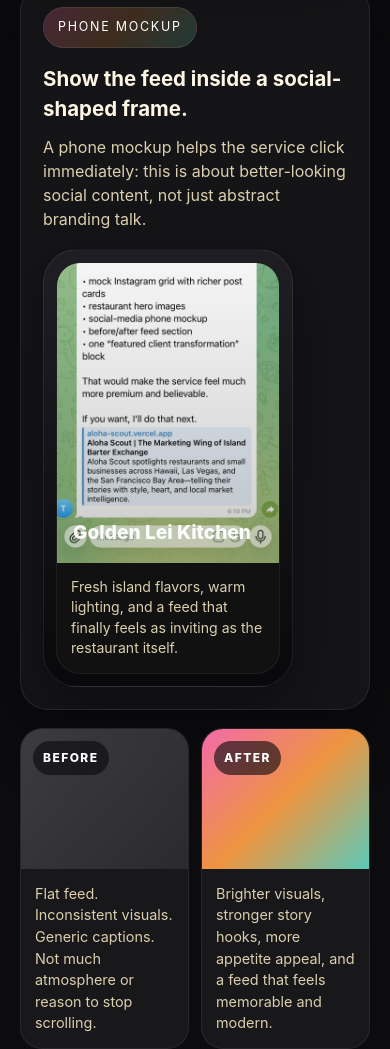
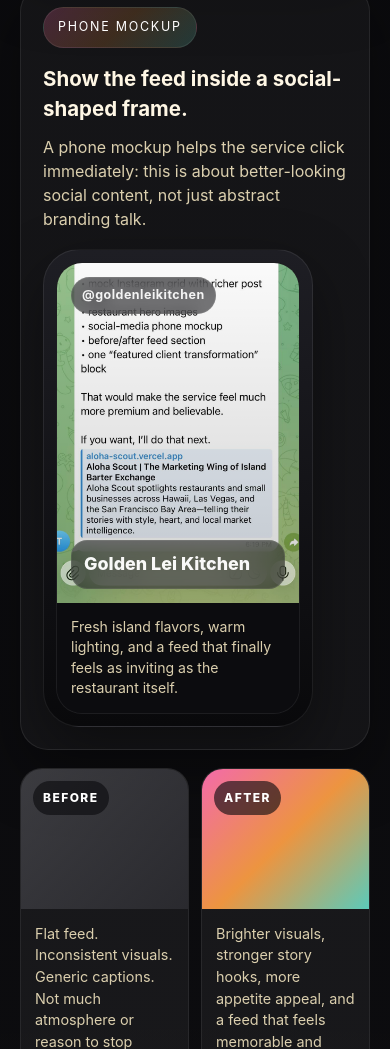
Before and after one commit to grampadsbot-sudo/aloha-scout, a website: page index.html in a window 390 px wide. Shown: the part 8472-9521 px from the top of the page. Drawn offline with Linux system fonts and the light colour scheme.

Commit message:
Strengthen phone mockup with clearer real-photo treatment

```diff
--- a/index.html
+++ b/index.html
@@ -627,9 +627,9 @@
 
     .phone-shell {
       margin-top: 18px;
-      width: 250px;
+      width: 270px;
       max-width: 100%;
-      border-radius: 34px;
+      border-radius: 36px;
       padding: 12px;
       background: linear-gradient(180deg, #1e1e24, #09090b);
       border: 1px solid rgba(255,255,255,0.08);
@@ -637,29 +637,50 @@
     }
 
     .phone-screen {
-      border-radius: 24px;
+      border-radius: 26px;
       overflow: hidden;
-      background: #111;
+      background: #0f0f12;
       border: 1px solid rgba(255,255,255,0.06);
     }
 
     .phone-post {
-      height: 300px;
-      background-image: linear-gradient(180deg, rgba(0,0,0,0.04), rgba(0,0,0,0.20)), url('/restaurant-hero.jpg');
+      height: 340px;
+      background-image: linear-gradient(180deg, rgba(0,0,0,0.02), rgba(0,0,0,0.18)), url('/restaurant-hero.jpg');
       background-size: cover;
       background-position: center;
       position: relative;
     }
 
+    .phone-post::before {
+      content: "@goldenleikitchen";
+      position: absolute;
+      left: 14px;
+      top: 14px;
+      padding: 8px 10px;
+      border-radius: 999px;
+      background: rgba(10,10,14,0.55);
+      backdrop-filter: blur(8px);
+      border: 1px solid rgba(255,255,255,0.08);
+      color: rgba(255,255,255,0.92);
+      font-size: 0.78rem;
+      font-weight: 700;
+      letter-spacing: 0.04em;
+    }
+
     .phone-post::after {
       content: "Golden Lei Kitchen";
       position: absolute;
-      left: 16px;
-      bottom: 16px;
-      right: 16px;
-      font-size: 1.2rem;
+      left: 14px;
+      bottom: 14px;
+      right: 14px;
+      padding: 10px 12px;
+      border-radius: 16px;
+      background: rgba(10,10,14,0.52);
+      backdrop-filter: blur(10px);
+      border: 1px solid rgba(255,255,255,0.08);
+      font-size: 1.12rem;
       font-weight: 800;
-      color: rgba(255,255,255,0.95);
+      color: rgba(255,255,255,0.96);
     }
 
     .phone-caption {
@@ -667,6 +688,7 @@
       color: var(--muted);
       font-size: 0.88rem;
       line-height: 1.45;
+      background: rgba(12,12,16,0.92);
     }
 
     .restaurant-photo {
```
